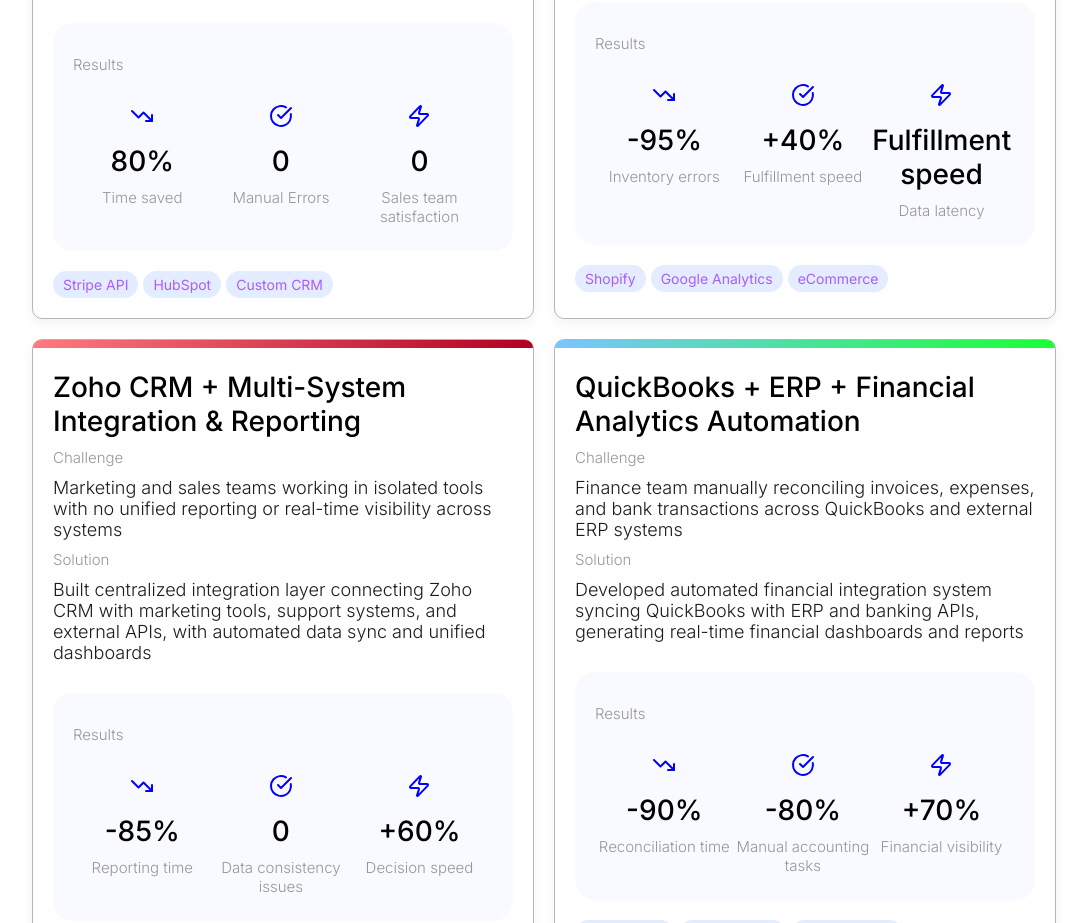
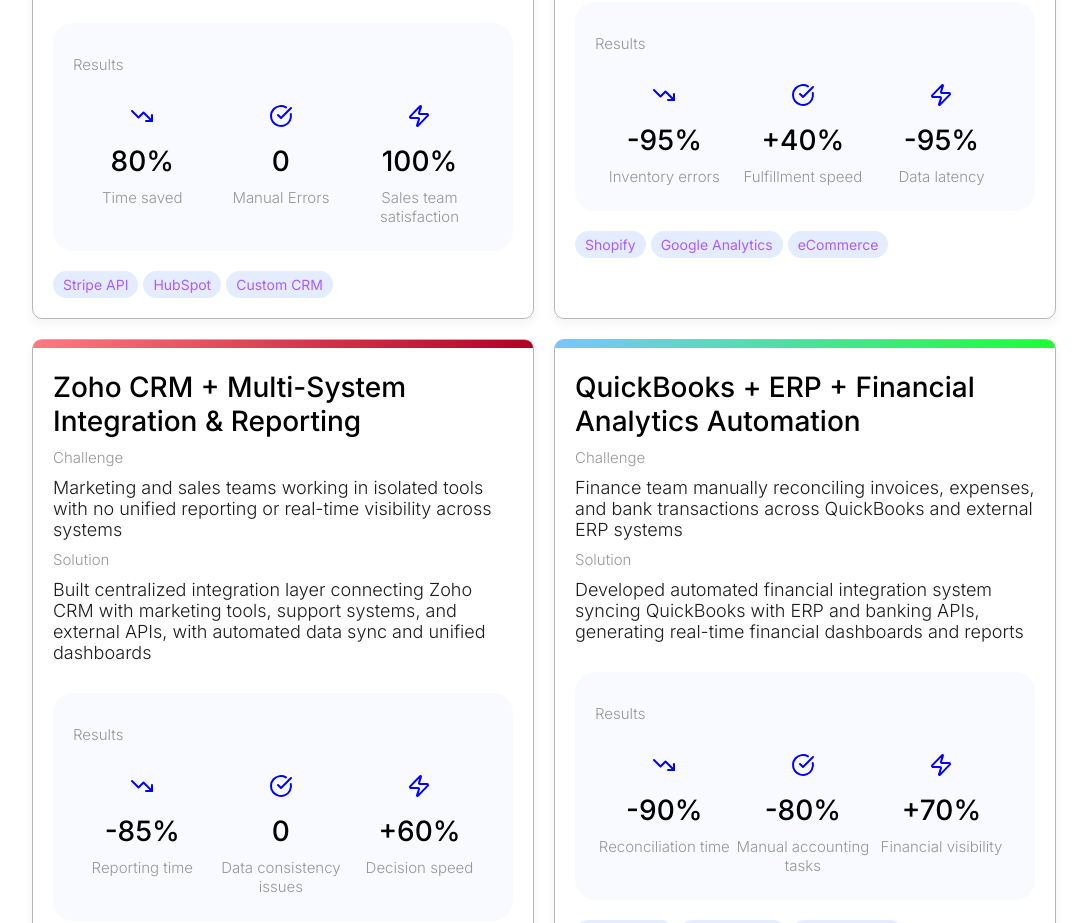
Before and after one commit to webDev712/0777, a React (Create React App) app: page / in a window 1280 px wide. Shown: the part 5940-6863 px from the top of the page, without its empty margins (96-1183 px from the left). Built offline with nearby package versions, Linux system fonts and the light colour scheme.

Commit message:
fixed case studies text mistakes

```diff
--- a/src/components/Blocks/CaseStudies.js
+++ b/src/components/Blocks/CaseStudies.js
@@ -47,7 +47,7 @@ const CaseStudies = () => {
                     results={{
                         less_graph: {name: 'Time saved', value: '80%'},
                         task: {name: "Manual Errors", value: '0'},
-                        energy: {name: "Sales team satisfaction", value: '0'}}}
+                        energy: {name: "Sales team satisfaction", value: '100%'}}}
                     specs={['Stripe API', 'HubSpot', 'Custom CRM']}/>
                 <CaseStudie
                     name={"Shopify Inventory + Analytics Integration"}
@@ -56,7 +56,7 @@ const CaseStudies = () => {
                     results={{
                         less_graph: {name: 'Inventory errors', value: '-95%'},
                         task: {name: "Fulfillment speed", value: '+40%'},
-                        energy: {name: "Data latency", value: 'Fulfillment speed'}}}
+                        energy: {name: "Data latency", value: '-95%'}}}
                     specs={['Shopify', 'Google Analytics', 'eCommerce']}/>
                 <CaseStudie
                     name={"Zoho CRM + Multi-System Integration & Reporting"}
```
